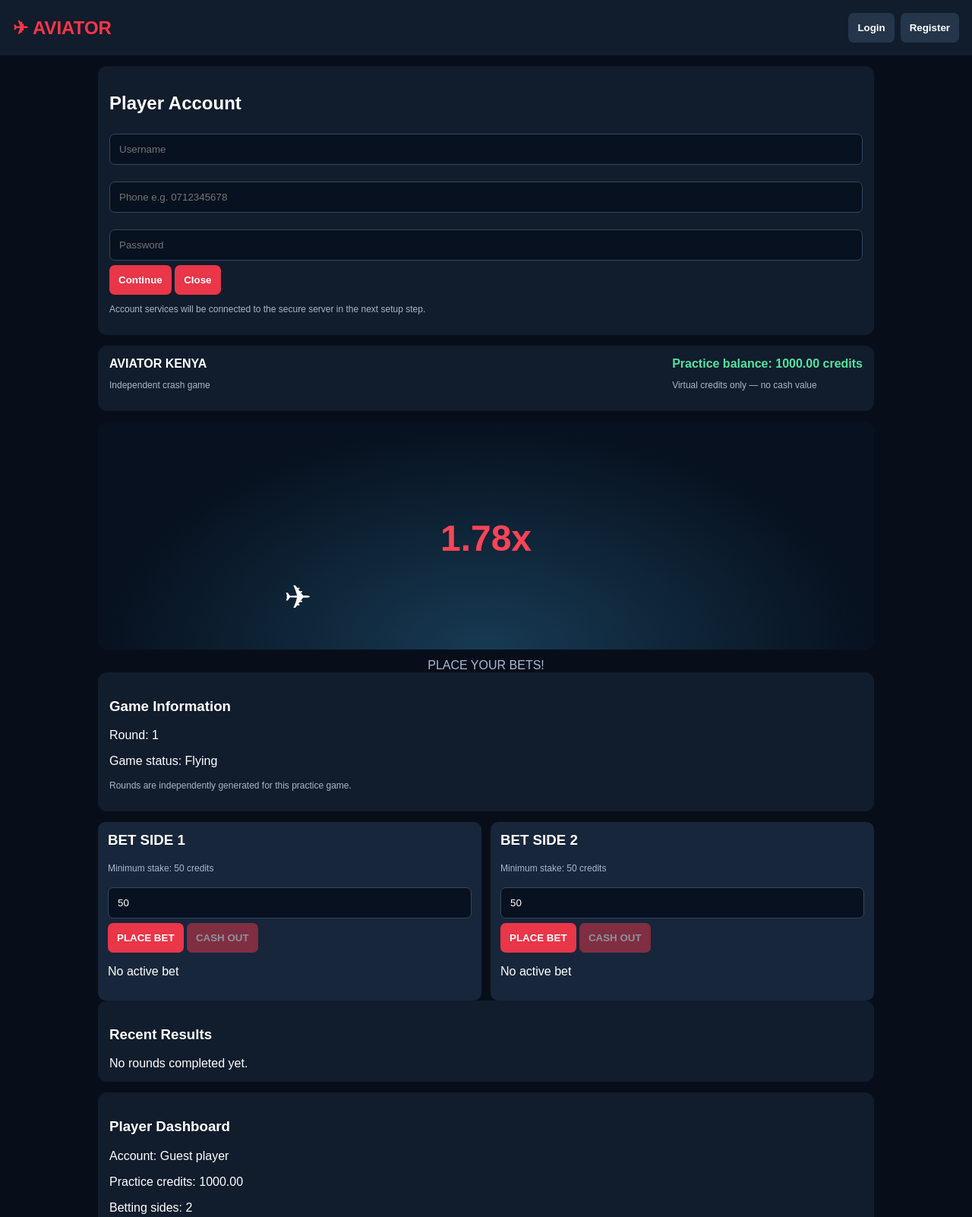
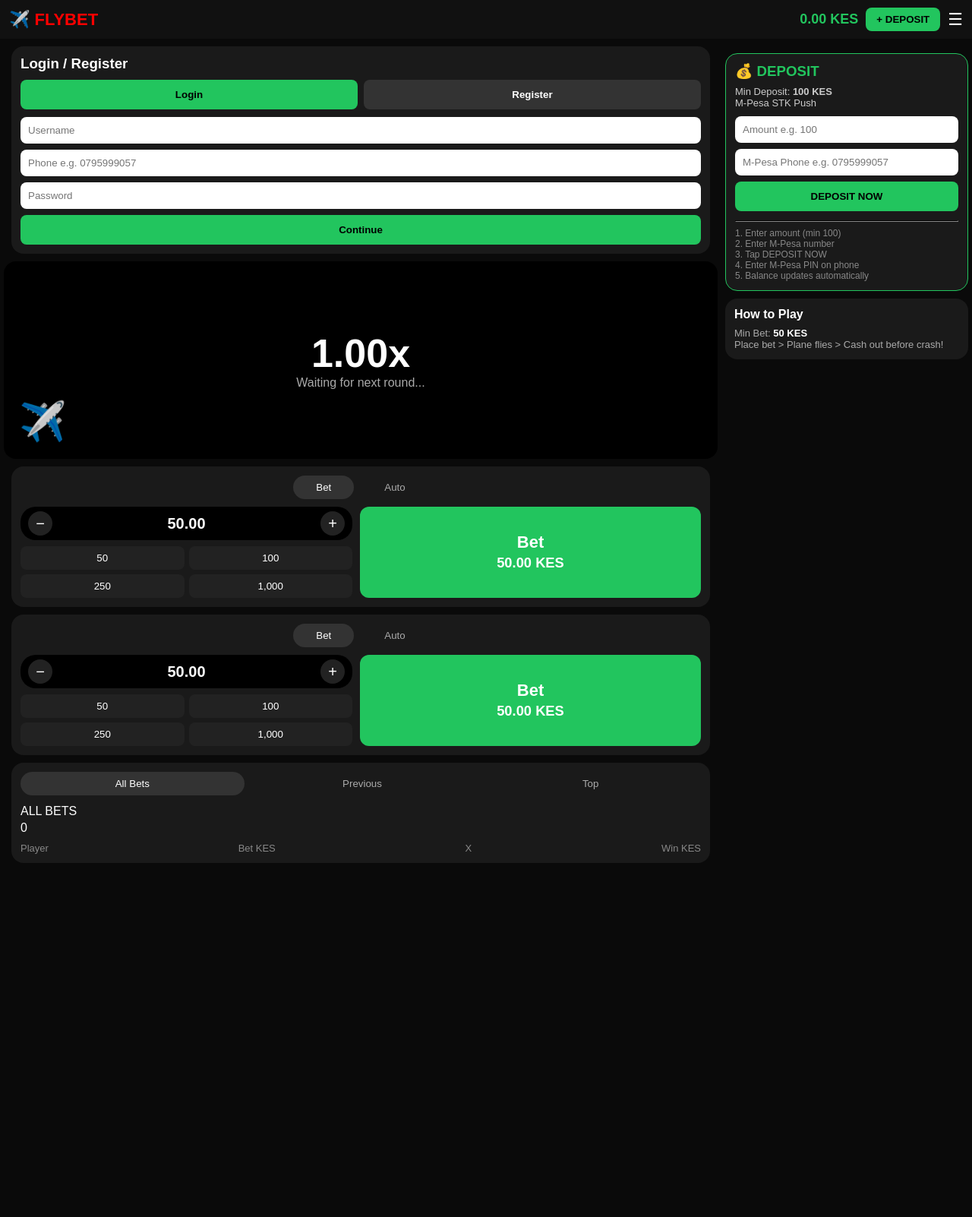
Before and after one commit to flybetke/Flybet.ke, a website: page public/index.html in a window 1280 px wide. Shown: the top 1602 px of the page at 76% size. After the commit the page ends 1146 px from the top, so only its background shows below. Drawn offline with Linux system fonts and the light colour scheme.

Commit message:
Update HTML structure and styling for FLY BET

```diff
--- a/public/index.html
+++ b/public/index.html
@@ -1,155 +1,132 @@
-
 <!DOCTYPE html>
-<html lang="en">
+<html>
 <head>
 <meta charset="UTF-8">
 <meta name="viewport" content="width=device-width, initial-scale=1.0">
-<title>Aviator Kenya</title>
+<title>FLY BET - Aviator Kenya</title>
 <style>
-*{box-sizing:border-box}
-body{margin:0;background:#080e19;color:white;font-family:Arial,sans-serif}
-header{padding:17px;background:#111c2c;display:flex;justify-content:space-between;align-items:center}
-.logo{font-size:24px;font-weight:bold;color:#ff3548}
-button{border:0;border-radius:7px;padding:12px;background:#e93649;color:white;font-weight:bold;cursor:pointer}
-button:disabled{opacity:.5}
-nav{display:flex;gap:8px}
-nav button{background:#25364b}
-main{max-width:1050px;margin:auto;padding:14px}
-.panel{background:#111c2c;border-radius:12px;padding:15px;margin-bottom:14px}
-.auth{display:flex;gap:10px;flex-wrap:wrap}
-input{background:#07111f;border:1px solid #35475e;color:white;padding:12px;border-radius:7px;width:100%;margin:6px 0}
-.game{height:300px;background:radial-gradient(ellipse at bottom,#173a53,#07111f 70%);border-radius:12px;position:relative;overflow:hidden}
-#multiplier{position:absolute;top:42%;width:100%;text-align:center;font-size:48px;font-weight:bold;color:#ff4356}
-#plane{position:absolute;font-size:43px;left:8%;bottom:30px;transition:none}
-#status{text-align:center;color:#a8bbd0;margin-top:12px}
-.bets{display:grid;grid-template-columns:1fr 1fr;gap:12px}
-.bet{background:#17263a;border-radius:10px;padding:13px}
-.bet h3{margin-top:0}
-.wallet{color:#51e4a0;font-weight:bold}
-.small{color:#a8b7c9;font-size:12px}
-.hidden{display:none}
-@media(max-width:500px){
-.bets{grid-template-columns:1fr}
-.game{height:260px}
-#multiplier{font-size:39px}
-}
+*{box-sizing:border-box} body{margin:0;background:#0a0a0a;color:#fff;font-family:Arial,sans-serif}
+button{cursor:pointer;color:#fff} input{color:#000}
+.top{display:flex;justify-content:space-between;align-items:center;background:#111;padding:10px 12px;position:sticky;top:0;z-index:20}
+.logo{color:red;font-weight:900;font-size:22px}
+.bal{color:#22c55e;font-weight:900;font-size:18px}
+.depBtn{background:#22c55e;border:none;padding:8px 14px;border-radius:8px;font-weight:900;color:#000}
+/* LAYOUT - MAIN + DEPOSIT SIDE */
+.layout{display:flex;gap:10px;align-items:flex-start;padding:0 5px}
+.main{flex:1;min-width:0}
+.side{width:320px;position:sticky;top:60px}
+@media(max-width:800px){ .layout{flex-direction:column} .side{width:100%;position:static} }
+.game{background:#000;height:260px;display:flex;flex-direction:column;align-items:center;justify-content:center;position:relative;overflow:hidden;border-radius:16px;margin:10px 0}
+#multiplier{font-size:52px;font-weight:900}
+#plane{font-size:50px;position:absolute;left:20px;bottom:20px}
+.panel{background:#1a1a1a;margin:10px;border-radius:16px;padding:12px}
+.tabRow{display:flex;justify-content:center;gap:10px;margin-bottom:10px}
+.tabRow button{background:#333;border:none;padding:8px 30px;border-radius:20px}
+.tabRow button.off{background:transparent;color:#aaa}
+.flex{display:flex;gap:10px}
+.amtBox{flex:1}
+.amtCtrl{display:flex;align-items:center;justify-content:space-between;background:#000;border-radius:20px;padding:6px 10px}
+.amtCtrl button{background:#222;border:none;width:32px;height:32px;border-radius:50%;font-size:20px}
+.quick{display:grid;grid-template-columns:1fr 1fr;gap:6px;margin-top:8px}
+.quick button{background:#222;border:none;padding:8px;border-radius:8px}
+.betBtn{flex:1;background:#22c55e;border:none;border-radius:12px;font-size:22px;font-weight:900;line-height:1.2}
+.auth input{width:100%;padding:10px;margin-bottom:8px;border-radius:8px;border:none}
+.auth button{width:100%;padding:12px;border:none;border-radius:8px;font-weight:900}
+.hidden{display:none!important}
 </style>
 </head>
 <body>
-<header>
-<div class="logo">✈ AVIATOR</div>
-<nav>
-<button onclick="showAuth('login')">Login</button>
-<button onclick="showAuth('register')">Register</button>
-</nav>
-</header>
 
-<main>
-<div class="panel" id="auth">
-<h2 id="authTitle">Player Account</h2>
-<div class="auth">
-<input id="username" placeholder="Username"><input id="phone" placeholder="Phone e.g. 0712345678">
+<div class="top">
+  <div class="logo">✈️ FLYBET</div>
+  <div style="display:flex;align-items:center;gap:10px;">
+    <span class="bal" id="balance">0.00 KES</span>
+    <button class="depBtn" onclick="document.getElementById('depositPanel').scrollIntoView({behavior:'smooth'})">+ DEPOSIT</button>
+    <span style="font-size:22px;">☰</span>
+  </div>
+</div>
+
+<div class="layout">
+  <!-- LEFT: GAME + BETS -->
+  <div class="main">
+    <div class="panel auth" id="auth">
+      <h3 style="margin:0 0 10px 0;">Login / Register</h3>
+      <div style="display:flex;gap:8px;margin-bottom:10px;">
+        <button id="loginTab" onclick="setAuth('login')" style="background:#22c55e;color:#000;">Login</button>
+        <button id="regTab" onclick="setAuth('register')" style="background:#333;">Register</button>
+      </div>
+      <input id="username" placeholder="Username">
+      <input id="phone" placeholder="Phone e.g. 0795999057">
       <input id="password" type="password" placeholder="Password">
+      <button onclick="accountAction()" id="authBtn" style="background:#22c55e;color:#000;">Continue</button>
     </div>
-<button onclick="accountAction()">Continue</button>
-<button onclick="document.getElementById('auth').classList.add('hidden')">Close</button>
-<p class="small">Account services will be connected to the secure server in the next setup step.</p>
+
+    <div class="game">
+      <div id="plane">✈️</div>
+      <div id="multiplier">1.00x</div>
+      <div id="gameStatus" style="color:#aaa;">Waiting for next round...</div>
+      <button id="cashBtn" onclick="cashOut()" style="display:none;background:#facc15;color:#000;border:none;padding:10px 20px;border-radius:10px;font-weight:900;margin-top:10px;">CASH OUT</button>
     </div>
 
     <div class="panel">
-<div style="display:flex;justify-content:space-between;gap:10px;flex-wrap:wrap">
-<div>
-<strong>AVIATOR KENYA</strong>
-<p class="small">Independent crash game</p>
+      <div class="tabRow"><button>Bet</button><button class="off">Auto</button></div>
+      <div class="flex">
+        <div class="amtBox">
+          <div class="amtCtrl"><button onclick="changeBet(1,-10)">−</button><span id="betAmount1" style="font-weight:900;font-size:20px;">50.00</span><button onclick="changeBet(1,10)">+</button></div>
+          <div class="quick"><button onclick="setBet(1,50)">50</button><button onclick="setBet(1,100)">100</button><button onclick="setBet(1,250)">250</button><button onclick="setBet(1,1000)">1,000</button></div>
         </div>
-<div>
-<div class="wallet">Practice balance: <span id="balance">1000</span> credits</div>
-<p class="small">Virtual credits only — no cash value</p>
+        <button class="betBtn" onclick="placeBet(1)" id="betBtn1">Bet<br><small id="betBtnText1">50.00 KES</small></button>
+      </div>
+    </div>
+
+    <div class="panel">
+      <div class="tabRow"><button>Bet</button><button class="off">Auto</button></div>
+      <div class="flex">
+        <div class="amtBox">
+          <div class="amtCtrl"><button onclick="changeBet(2,-10)">−</button><span id="betAmount2" style="font-weight:900;font-size:20px;">50.00</span><button onclick="changeBet(2,10)">+</button></div>
+          <div class="quick"><button onclick="setBet(2,50)">50</button><button onclick="setBet(2,100)">100</button><button onclick="setBet(2,250)">250</button><button onclick="setBet(2,1000)">1,000</button></div>
+        </div>
+        <button class="betBtn" onclick="placeBet(2)" id="betBtn2">Bet<br><small id="betBtnText2">50.00 KES</small></button>
+      </div>
+    </div>
+
+    <div class="panel">
+      <div style="display:flex;gap:10px;"><button style="flex:1;background:#333;border:none;padding:8px;border-radius:20px;">All Bets</button><button style="flex:1;background:transparent;border:none;color:#aaa;">Previous</button><button style="flex:1;background:transparent;border:none;color:#aaa;">Top</button></div>
+      <p style="margin:12px 0 4px 0;">ALL BETS</p><p id="totalBets" style="margin:0 0 10px 0;">0</p>
+      <div style="display:flex;justify-content:space-between;color:#888;font-size:13px;"><span>Player</span><span>Bet KES</span><span>X</span><span>Win KES</span></div>
+      <div id="betsList"></div>
+    </div>
+  </div>
+
+  <!-- RIGHT: DEPOSIT SIDE -->
+  <div class="side">
+    <div class="panel" id="depositPanel" style="border:1px solid #22c55e;margin:10px 0;">
+      <h3 style="margin:0 0 8px 0;color:#22c55e;">💰 DEPOSIT</h3>
+      <p style="margin:0 0 10px 0;font-size:13px;color:#ccc;">Min Deposit: <b>100 KES</b><br>M-Pesa STK Push</p>
+      <input id="depositAmount" type="number" placeholder="Amount e.g. 100" style="width:100%;padding:10px;margin-bottom:8px;border-radius:8px;border:none;">
+      <input id="depositPhone" type="tel" placeholder="M-Pesa Phone e.g. 0795999057" style="width:100%;padding:10px;margin-bottom:8px;border-radius:8px;border:none;">
+      <button onclick="depositAction()" style="width:100%;padding:12px;background:#22c55e;color:#000;font-weight:900;border:none;border-radius:8px;">DEPOSIT NOW</button>
+      <p id="depositMsg" style="font-size:12px;color:#aaa;"></p>
+      <hr style="border-color:#333;">
+      <p style="font-size:12px;color:#888;margin:0;">1. Enter amount (min 100)<br>2. Enter M-Pesa number<br>3. Tap DEPOSIT NOW<br>4. Enter M-Pesa PIN on phone<br>5. Balance updates automatically</p>
+    </div>
+
+    <div class="panel" style="margin:10px 0;">
+      <h4 style="margin:0 0 8px 0;">How to Play</h4>
+      <p style="font-size:13px;color:#aaa;margin:0;">Min Bet: <b style="color:#fff;">50 KES</b><br>Place bet > Plane flies > Cash out before crash!</p>
     </div>
   </div>
 </div>
 
-<div class="game">
-<div id="multiplier">1.00x</div>
-<div id="plane">✈</div>
-</div>
-<div id="status">Waiting for next round...</div>
-
-<div class="panel">
-<h3>Game Information</h3>
-<p>Round: <span id="round">1</span></p>
-<p>Game status: <span id="gameStatus">Waiting</span></p>
-<p class="small">Rounds are independently generated for this practice game.</p>
-</div>
-
-<div class="bets">
-<div class="bet">
-<h3>BET SIDE 1</h3>
-<p class="small">Minimum stake: 50 credits</p>
-<input type="number" id="stake1" min="50" value="50">
-<button id="bet1" onclick="placeBet(1)">PLACE BET</button>
-<button id="cash1" onclick="cashout(1)" disabled>CASH OUT</button>
-<p id="result1">No active bet</p>
-</div>
-
-<div class="bet">
-<h3>BET SIDE 2</h3>
-<p class="small">Minimum stake: 50 credits</p>
-<input type="number" id="stake2" min="50" value="50">
-<button id="bet2" onclick="placeBet(2)">PLACE BET</button>
-<button id="cash2" onclick="cashout(2)" disabled>CASH OUT</button>
-<p id="result2">No active bet</p>
-</div>
-</div>
-
-<div class="panel">
-<h3>Recent Results</h3>
-<div id="history">No rounds completed yet.</div>
-</div>
-
-<div class="panel">
-<h3>Player Dashboard</h3>
-<p>Account: Guest player</p>
-<p>Practice credits: <span id="dashboardBalance">1000</span></p>
-<p>Betting sides: 2</p>
-<p>Minimum stake per side: 50 credits</p>
-<p>Minimum deposit setting: 100 credits (virtual only)</p>
-</div>
-
-<div class="panel">
-<h3>Admin Dashboard</h3>
-<p class="small">Admin account management, transaction records and game administration will be connected securely through the server.</p>
-</div>
-
-<p class="small" style="text-align:center;padding:15px">
-AVIATOR KENYA © 2026<br>
-Independent practice game. Virtual credits only.
-</p>
-</main>
-
 <script>
-let balance=1000;
-let round=1;
-let multiplier=1;
-let running=false;
-let crashed=false;
-let crashPoint=2;
-let bets={1:null,2:null};
-let timer=null;
-
-function updateBalance(){
-document.getElementById("balance").textContent=balance.toFixed(2);
-document.getElementById("dashboardBalance").textContent=balance.toFixed(2);
-}
-
 let authMode="login";
-function showAuth(type){
-  authMode=type;
-  document.getElementById("auth").classList.remove("hidden");
-  document.getElementById("authTitle").textContent=
-  type==="login"?"Player Login":"Player Registration";
-}
-
+let balance=parseInt(localStorage.getItem("flybet_balance")||"0");
+let bets1=50, bets2=50, activeBet=null, currentMult=1.00, gameRunning=false, crashPoint=0, timer=null;
+function updateBal(){ document.getElementById("balance").textContent=balance.toFixed(2)+" KES"; localStorage.setItem("flybet_balance",balance); }
+updateBal();
+function setAuth(m){ authMode=m; document.getElementById("loginTab").style.background=m=="login"?"#22c55e":"#333"; document.getElementById("regTab").style.background=m=="register"?"#22c55e":"#333"; document.getElementById("authBtn").textContent=m=="login"?"Login":"Register"; }
+function setBet(n,v){ if(n==1){bets1=v; document.getElementById("betAmount1").textContent=v.toFixed(2); document.getElementById("betBtnText1").textContent=v.toFixed(2)+" KES";} else {bets2=v; document.getElementById("betAmount2").textContent=v.toFixed(2); document.getElementById("betBtnText2").textContent=v.toFixed(2)+" KES";} }
+function changeBet(n,d){ if(n==1) setBet(1,Math.max(50,bets1+d)); else setBet(2,Math.max(50,bets2+d)); }
 async function accountAction(){
   const username=document.getElementById("username").value.trim();
   const password=document.getElementById("password").value;
@@ -165,100 +142,54 @@ async function accountAction(){
     document.getElementById("auth").classList.add("hidden");
   }catch(e){ alert("Server not reachable. Try again in 30 seconds."); }
 }
-
-function placeBet(side){
-if(!running){
-alert("Wait for the next round.");
-return;
+async function depositAction(){
+  const amount=parseInt(document.getElementById("depositAmount").value);
+  const phone=document.getElementById("depositPhone").value.trim();
+  if(!amount||amount<100){ alert("Enter amount min 100"); return; }
+  if(!phone){ alert("Enter M-Pesa phone"); return; }
+  document.getElementById("depositMsg").textContent="Sending M-Pesa prompt to "+phone+" for KES "+amount+"... Check phone and enter PIN.";
+  setTimeout(()=>{ balance+=amount; updateBal(); document.getElementById("depositMsg").textContent="✅ Deposit KES "+amount+" successful! New balance: KES "+balance; alert("Deposit successful! KES "+amount+" added."); },3000);
 }
-if(bets[side]){
-alert("This side already has an active bet.");
-return;
+function placeBet(n){
+  const amt=n==1?bets1:bets2;
+  if(amt<50){ alert("Min bet is 50"); return; }
+  if(balance<amt){ alert("Low balance. Deposit first. Min deposit 100"); return; }
+  if(gameRunning){ alert("Wait for next round"); return; }
+  balance-=amt; updateBal(); activeBet={amt:amt,slot:n};
+  document.getElementById("betBtn"+n).textContent="Waiting...";
+  startGame();
 }
-let amount=Number(document.getElementById("stake"+side).value);
-if(!Number.isFinite(amount)||amount<50){
-alert("Minimum stake is 50 practice credits.");
-return;
-}
-if(amount>balance){
-alert("Insufficient practice credits.");
-return;
-}
-balance-=amount;
-bets[side]={amount:amount,cashed:false};
-updateBalance();
-document.getElementById("result"+side).textContent=
-"Bet placed: "+amount+" credits";
-document.getElementById("cash"+side).disabled=false;
-document.getElementById("bet"+side).disabled=true;
-}
-
-function cashout(side){
-let bet=bets[side];
-if(!running||!bet||bet.cashed)return;
-bet.cashed=true;
-let winnings=bet.amount*multiplier;
-balance+=winnings;
-updateBalance();
-document.getElementById("result"+side).textContent=
-"Cashed out at "+multiplier.toFixed(2)+"x | Won "+winnings.toFixed(2);
-document.getElementById("cash"+side).disabled=true;
-}
-
-function startRound(){
-running=true;
-crashed=false;
-multiplier=1;
-bets={1:null,2:null};
-crashPoint=1.1+Math.random()*7;
-document.getElementById("multiplier").textContent="1.00x";
-document.getElementById("plane").style.left="8%";
-document.getElementById("plane").style.bottom="30px";
-document.getElementById("status").textContent="PLACE YOUR BETS!";
-document.getElementById("gameStatus").textContent="Flying";
-for(let side of [1,2]){
-document.getElementById("result"+side).textContent="No active bet";
-document.getElementById("cash"+side).disabled=true;
-document.getElementById("bet"+side).disabled=false;
-}
+function startGame(){
+  gameRunning=true; currentMult=1.00; crashPoint=1.2+Math.random()*5;
+  document.getElementById("gameStatus").textContent="Flying...";
+  document.getElementById("cashBtn").style.display="block";
   timer=setInterval(()=>{
-multiplier+=0.015+multiplier*0.008;
-document.getElementById("multiplier").textContent=
-multiplier.toFixed(2)+"x";
-let x=Math.min(8+multiplier*9,85);
-let y=Math.min(30+multiplier*8,175);
-document.getElementById("plane").style.left=x+"%";
-document.getElementById("plane").style.bottom=y+"px";
-if(multiplier>=crashPoint)endRound();
+    currentMult+=0.05;
+    document.getElementById("multiplier").textContent=currentMult.toFixed(2)+"x";
+    document.getElementById("plane").style.left=(20+currentMult*10)+"px";
+    document.getElementById("plane").style.bottom=(20+currentMult*8)+"px";
+    if(currentMult>=crashPoint){ clearInterval(timer); gameRunning=false; document.getElementById("gameStatus").textContent="💥 Crashed at "+currentMult.toFixed(2)+"x"; document.getElementById("cashBtn").style.display="none"; if(activeBet){ addBetRow(activeBet.amt,currentMult,0); activeBet=null; } resetBetBtns(); setTimeout(()=>{ document.getElementById("multiplier").textContent="1.00x"; document.getElementById("plane").style.left="20px"; document.getElementById("plane").style.bottom="20px"; document.getElementById("gameStatus").textContent="Waiting for next round..."; },3000); }
   },100);
 }
-
-function endRound(){
-clearInterval(timer);
-running=false;
-crashed=true;
-document.getElementById("multiplier").textContent="FLEW AWAY!";
-document.getElementById("status").textContent=
-"ROUND CRASHED AT "+multiplier.toFixed(2)+"x";
-document.getElementById("gameStatus").textContent="Crashed";
-for(let side of [1,2]){
-let bet=bets[side];
-if(bet&&!bet.cashed){
-document.getElementById("result"+side).textContent=
-"Bet lost: "+bet.amount+" credits";
+function cashOut(){
+  if(!activeBet||!gameRunning) return;
+  clearInterval(timer); gameRunning=false;
+  const win=Math.floor(activeBet.amt*currentMult);
+  balance+=win; updateBal();
+  addBetRow(activeBet.amt,currentMult,win);
+  document.getElementById("gameStatus").textContent="✅ Cashed out at "+currentMult.toFixed(2)+"x - Won KES "+win;
+  document.getElementById("cashBtn").style.display="none"; activeBet=null; resetBetBtns();
+  setTimeout(()=>{ document.getElementById("multiplier").textContent="1.00x"; document.getElementById("plane").style.left="20px"; document.getElementById("plane").style.bottom="20px"; document.getElementById("gameStatus").textContent="Waiting for next round..."; },3000);
 }
-document.getElementById("cash"+side).disabled=true;
-document.getElementById("bet"+side).disabled=true;
+function resetBetBtns(){ document.getElementById("betBtn1").innerHTML='Bet<br><small id="betBtnText1">'+bets1.toFixed(2)+' KES</small>'; document.getElementById("betBtn2").innerHTML='Bet<br><small id="betBtnText2">'+bets2.toFixed(2)+' KES</small>'; }
+function addBetRow(amt,mult,win){
+  const list=document.getElementById("betsList");
+  const div=document.createElement("div");
+  div.style.display="flex"; div.style.justifyContent="space-between"; div.style.padding="6px 0"; div.style.borderBottom="1px solid #222";
+  div.innerHTML="<span>You</span><span>"+amt+"</span><span>"+mult.toFixed(2)+"x</span><span style='color:"+(win>0?"#22c55e":"#f00")+"'>"+win+"</span>";
+  list.prepend(div);
+  document.getElementById("totalBets").textContent=parseInt(document.getElementById("totalBets").textContent)+1;
 }
-let history=document.getElementById("history");
-history.innerHTML="<p>"+round+" — "+multiplier.toFixed(2)+"x</p>"+history.innerHTML;
-round++;
-document.getElementById("round").textContent=round;
-setTimeout(startRound,3000);
-}
-
-updateBalance();
-setTimeout(startRound,2000);
 </script>
 </body>
   </html>
```
Lines whose indentation alone changed are shown as unchanged.
